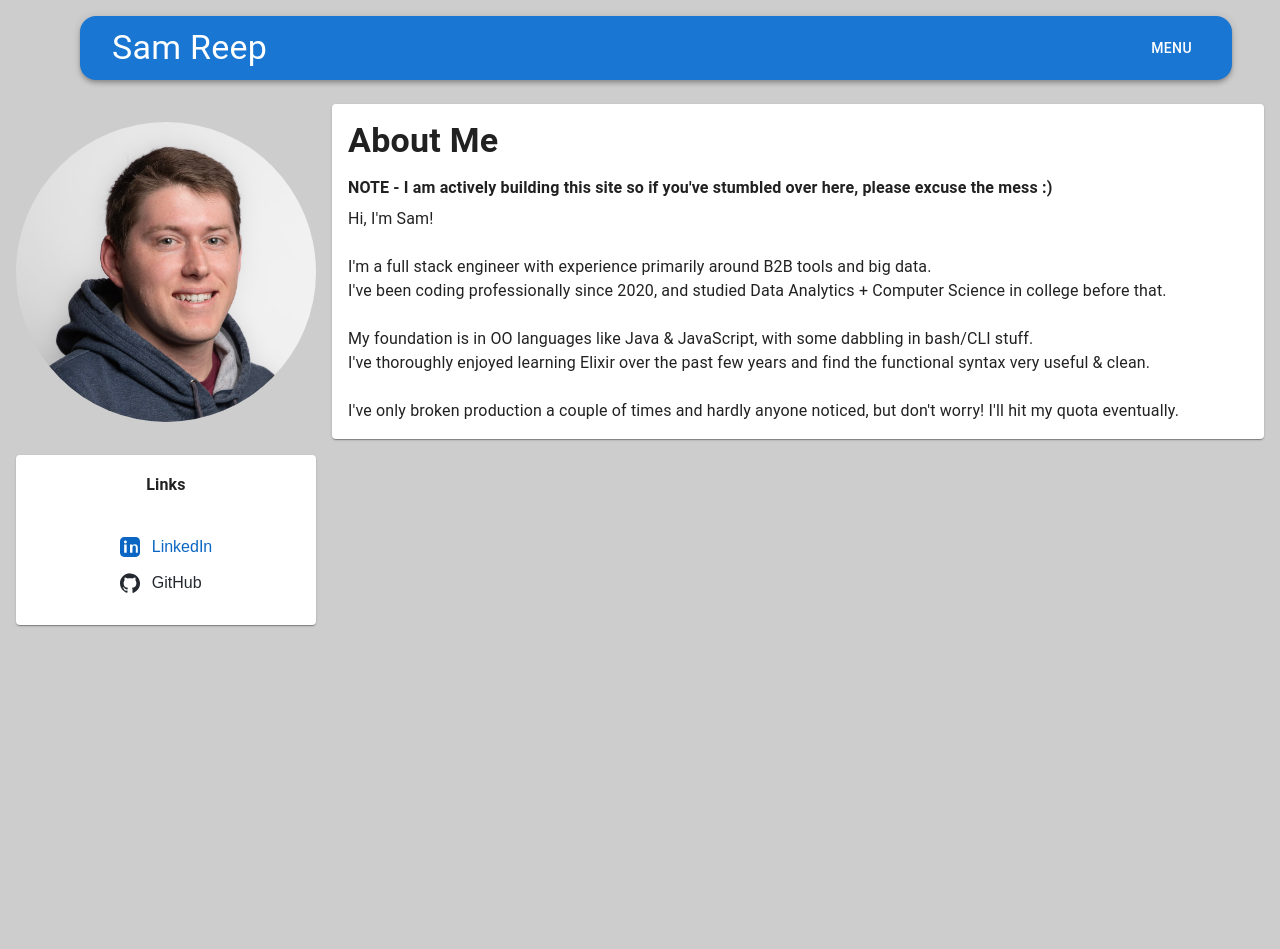
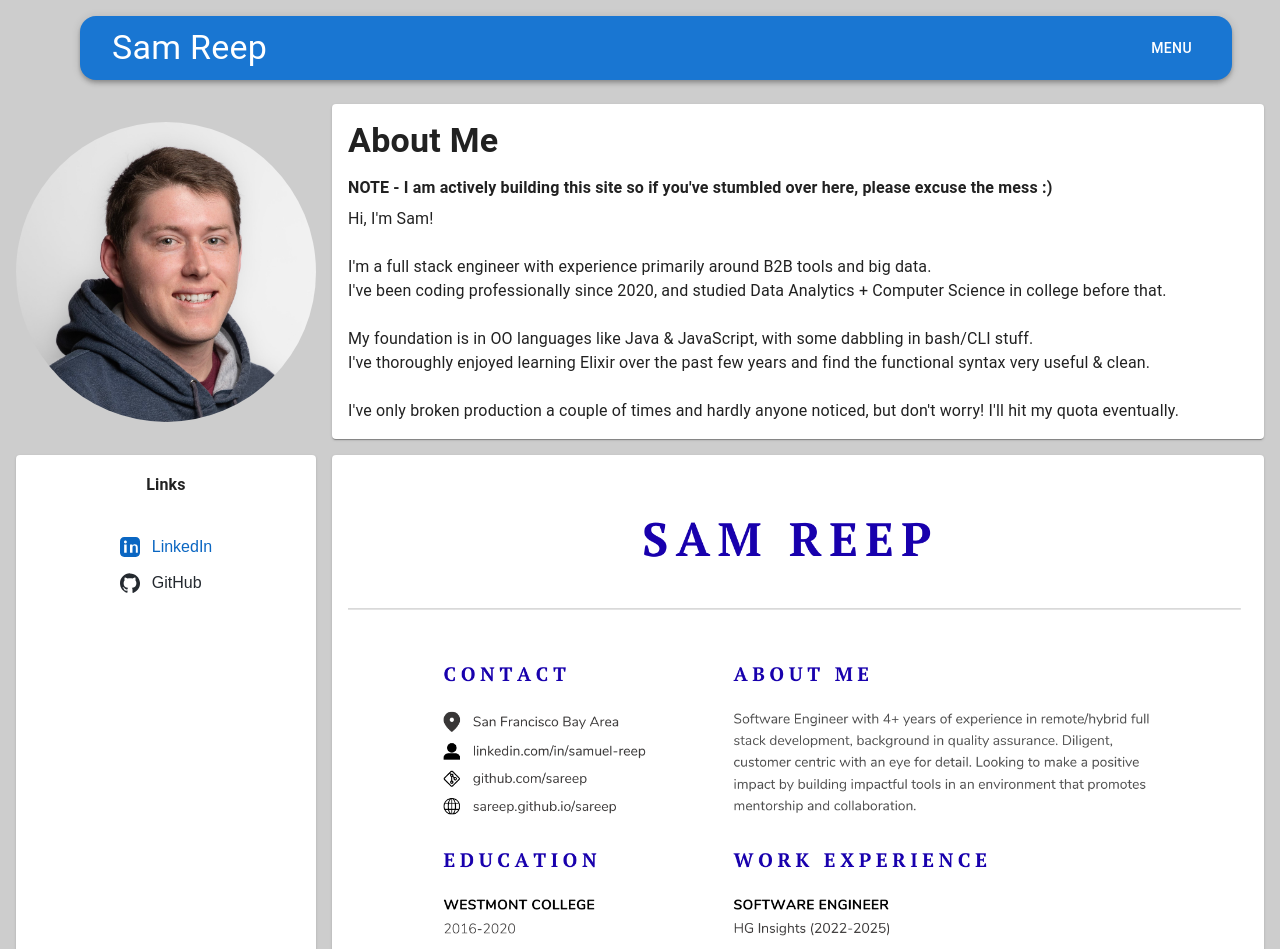
Before and after one commit to sareep/sareep, a Next.js app: page /sareep/ in a window 1280 px wide. Shown: the top 949 px of the page. Before the commit the page ends 800 px from the top, so only its background shows below. Built offline with nearby package versions, Linux system fonts and the light colour scheme; some icons are missing; what @mui/material-nextjs would draw is missing.

Commit message:
feat: add resume back

```diff
--- a/src/app/page.tsx
+++ b/src/app/page.tsx
@@ -2,6 +2,7 @@ import { Box, Card, Grid } from "@mui/material";
 import AboutMe from "./aboutMe";
 import Headshot from "./headshot";
 import Links from "./links";
+import Resume from "./resume";
 
 const GRID_WIDTHS = {
   left: { xs: 12, sm: 12, md: 3, lg: 3 },
@@ -49,7 +50,7 @@ export default function Home() {
       </Grid>
       <Grid container py={1} mx={2} spacing={2}>
         {renderColumnGridItem(<Links />, "left")}
-        {/* {renderColumnGridItem(<Resume />, "right")} */}
+        {renderColumnGridItem(<Resume />, "right")}
       </Grid>
     </main>
   );
--- /dev/null
+++ b/src/app/resume.tsx
@@ -0,0 +1,49 @@
+'use client';
+
+import { Box, Button } from "@mui/material";
+import { useState } from "react";
+
+const IMAGE_URL = "/sareep/resume.png";
+const PDF_URL = "/sareep/Sam_Reep_Resume_FullStack_Software_Engineer.pdf";
+
+export default function Resume() {
+  const [hovered, setHovered] = useState(false);
+
+
+  return (
+    <Box
+      position="relative"
+      display="inline-block"
+      onMouseEnter={() => setHovered(true)}
+      onMouseLeave={() => setHovered(false)}
+    >
+      <Box
+        component="img"
+        src={IMAGE_URL}
+        alt="Resume"
+        sx={{
+          width: "100%",
+          display: "block",
+          borderRadius: 2,
+        }} />
+      {hovered && (
+        <Button
+          href={PDF_URL}
+          download
+          variant="contained"
+          color="primary"
+          sx={{
+            position: "absolute",
+            top: 16,
+            right: 16,
+            borderRadius: 1,
+            boxShadow: 2,
+            textTransform: "none",
+          }}
+        >
+          Download PDF
+        </Button>
+      )}
+    </Box>
+  );
+}
```
